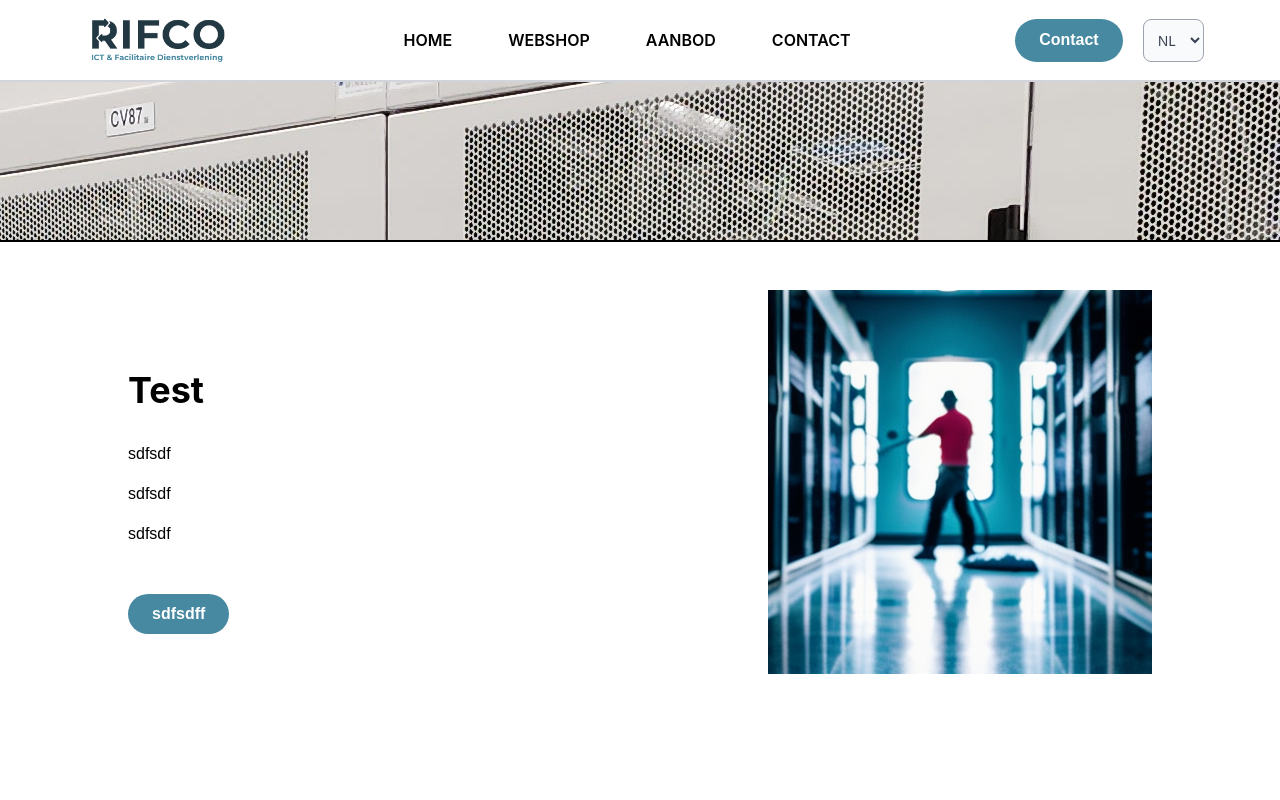
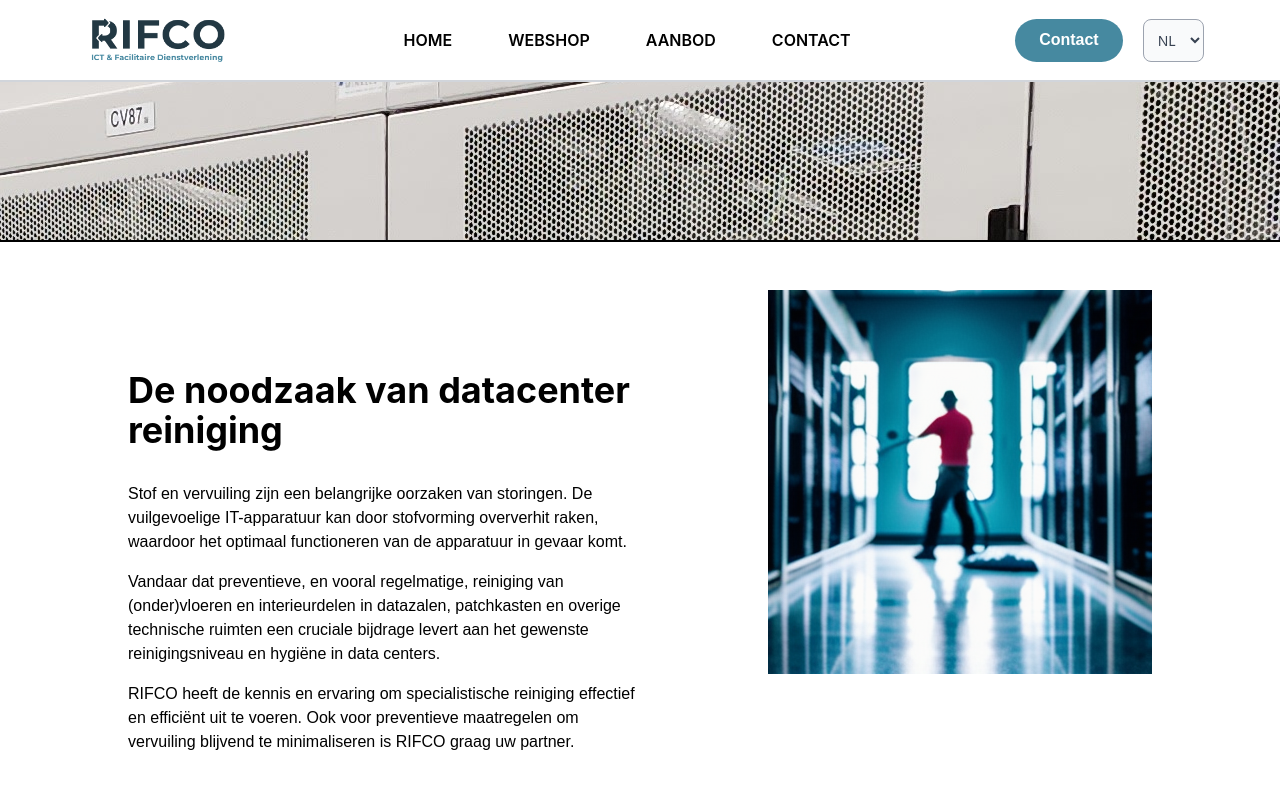
Before and after one commit to MilanVDL/rifco, a Next.js app: page /importance in a window 1280 px wide. Shown: the top 800 px of the page. Built offline with nearby package versions, Linux system fonts and the light colour scheme.

Commit message:
Update index.tsx

```diff
--- a/src/pages/importance/index.tsx
+++ b/src/pages/importance/index.tsx
@@ -24,20 +24,20 @@ const Importance = () => {
       <div className="h-[80vh] w-[80vw] ml-[10vw] flex md:flex-row flex-col md:mt-12 mt-10 mb-32 md:mb-0">
         <div className="md:w-[40vw] w-[80vw] bg-green md:mt-20">
           <h1 className="font-titleFont text-4xl font-bold">
-            Test
+            {t.title}
           </h1>
           <div className="font-bodyFont text-base mt-8">
             <p>
-              sdfsdf
+              {t.p1}
             </p>
             <p className="mt-4">
-              sdfsdf
+              {t.p2}
             </p>
             <p className="mt-4">
-              sdfsdf
+              {t.p3}
             </p>
             <button className="bg-primary text-white px-6 py-2 rounded-full font-bodyFont font-semibold mt-12">
-              <Link href="/contact">sdfsdff</Link>
+              <Link href="/contact">{t.button}</Link>
             </button>
           </div>
         </div>
```
